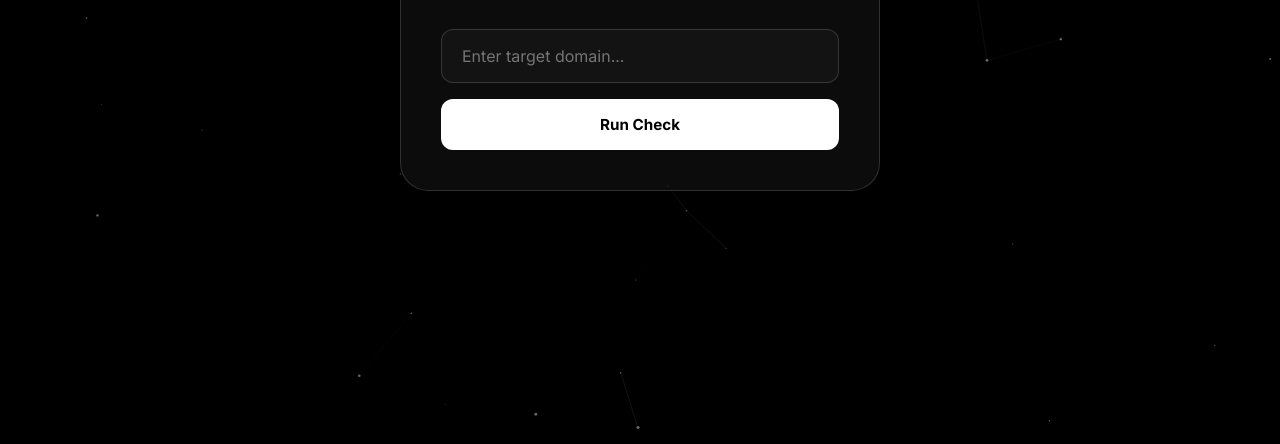
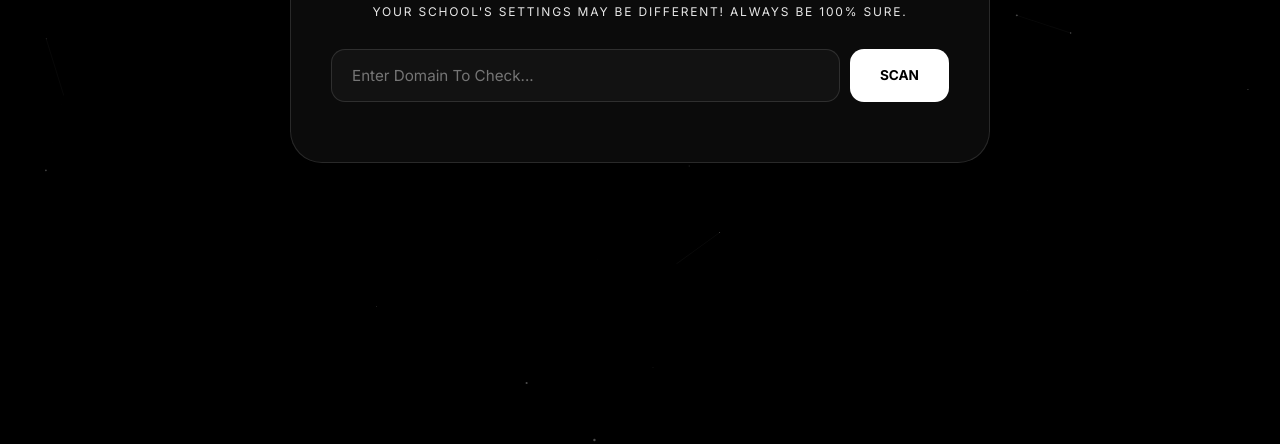
Before and after one commit to NoseyGames/link-checker, a website: page public/index.html in a window 1280 px wide. Shown: the part 356-800 px from the top of the page. Drawn offline with Linux system fonts and the light colour scheme.

Commit message:
Update index.html

```diff
--- a/public/index.html
+++ b/public/index.html
@@ -3,15 +3,15 @@
 <head>
     <meta charset="UTF-8">
     <meta name="viewport" content="width=device-width, initial-scale=1.0">
-    <title>Link Checker | Noir Glass</title>
-    <link href="https://fonts.googleapis.com/css2?family=Inter:wght@400;600;700&display=swap" rel="stylesheet">
+    <title>NikeChecker</title>
+    <link href="https://fonts.googleapis.com/css2?family=Inter:wght@400;600;700&family=JetBrains+Mono&display=swap" rel="stylesheet">
     <style>
         :root {
-            --primary: #ffffff; /* White accents for black theme */
+            --primary: #ffffff;
             --primary-hover: #e2e8f0;
-            --bg-night: #000000; /* Pure black */
-            --glass-bg: rgba(18, 18, 18, 0.7); /* Darker glass */
-            --glass-border: rgba(255, 255, 255, 0.15);
+            --bg-night: #000000;
+            --glass-bg: rgba(15, 15, 15, 0.75);
+            --glass-border: rgba(255, 255, 255, 0.12);
             --text-main: #ffffff;
             --text-muted: #94a3b8;
             --success: #22c55e;
@@ -30,19 +30,15 @@
             height: 100%;
             overflow: hidden;
             background-color: var(--bg-night);
-            color: var(--text-main);
         }
 
-        /* Star Background Layers */
         #constellation-canvas {
             position: fixed;
             top: 0;
             left: 0;
             z-index: 1;
-            display: block;
         }
 
-        /* UI Layer */
         .ui-wrapper {
             position: relative;
             z-index: 10;
@@ -56,109 +52,130 @@
 
         .container {
             background: var(--glass-bg);
-            backdrop-filter: blur(20px);
-            -webkit-backdrop-filter: blur(20px);
+            backdrop-filter: blur(25px);
+            -webkit-backdrop-filter: blur(25px);
             padding: 40px;
-            border-radius: 28px;
+            border-radius: 32px;
             border: 1px solid var(--glass-border);
-            box-shadow: 0 25px 50px -12px rgba(0, 0, 0, 0.9);
-            max-width: 480px;
+            box-shadow: 0 30px 60px -12px rgba(0, 0, 0, 0.9);
+            max-width: 700px;
             width: 100%;
             text-align: center;
             pointer-events: auto;
         }
 
+        /* Forced White Text for Headers */
         h1 {
-            font-size: 1.8rem;
+            font-size: 1.6rem;
             font-weight: 700;
-            margin-bottom: 8px;
-            letter-spacing: -0.025em;
-            color: #fff;
+            margin-bottom: 6px;
+            letter-spacing: -0.02em;
+            color: #ffffff !important;
         }
 
         .subtitle {
-            color: var(--text-muted);
-            margin-bottom: 32px;
-            font-size: 0.85rem;
+            color: #ffffff !important; /* Changed from muted to white */
+            margin-bottom: 30px;
+            font-size: 0.75rem;
             text-transform: uppercase;
-            letter-spacing: 0.05em;
+            letter-spacing: 0.15em;
+            opacity: 0.9;
+        }
+
+        .input-box {
+            display: flex;
+            gap: 10px;
+            margin-bottom: 20px;
         }
 
         input[type="text"] {
-            width: 100%;
+            flex: 1;
             padding: 16px 20px;
-            font-size: 1rem;
+            font-size: 0.95rem;
             background: rgba(255, 255, 255, 0.03);
             border: 1px solid var(--glass-border);
-            border-radius: 12px;
+            border-radius: 14px;
             outline: none;
             color: white;
             transition: all 0.2s ease;
-            margin-bottom: 16px;
         }
 
-        input[type="text"]:focus {
-            border-color: rgba(255, 255, 255, 0.5);
-            background: rgba(255, 255, 255, 0.08);
-        }
+        input[type="text"]:focus { border-color: rgba(255, 255, 255, 0.4); }
 
         button {
-            width: 100%;
             background: var(--primary);
-            color: #000; /* Black text on white button */
+            color: #000;
             border: none;
-            padding: 16px;
-            font-size: 0.95rem;
-            font-weight: 700;
-            border-radius: 12px;
+            padding: 0 30px;
+            font-size: 0.85rem;
+            font-weight: 800;
+            border-radius: 14px;
             cursor: pointer;
+            text-transform: uppercase;
             transition: all 0.2s ease;
         }
 
-        button:hover {
-            background: var(--primary-hover);
-            transform: scale(1.01);
+        button:hover { transform: scale(1.02); background: var(--primary-hover); }
+
+        #terminal-log {
+            display: none;
+            font-family: 'JetBrains Mono', monospace;
+            font-size: 11px;
+            color: #ffffff; /* Changed from green to white */
+            text-align: left;
+            background: rgba(0,0,0,0.4);
+            padding: 15px;
+            border-radius: 12px;
+            margin-top: 10px;
+            border: 1px solid rgba(255, 255, 255, 0.1);
+            height: 80px;
+            overflow: hidden;
         }
 
-        /* Result Cards */
         .results-wrapper {
             margin-top: 30px;
-            text-align: left;
             display: none;
-            max-height: 280px;
+        }
+
+        .filter-grid {
+            display: grid;
+            grid-template-columns: 1fr 1fr;
+            gap: 12px;
+            max-height: 350px;
             overflow-y: auto;
-            padding-right: 5px;
+            padding-right: 8px;
         }
 
         .filter-card {
-            padding: 14px 18px;
+            padding: 12px 16px;
             border-radius: 14px;
-            margin-bottom: 12px;
-            background: rgba(255, 255, 255, 0.04);
+            background: rgba(255, 255, 255, 0.03);
             border: 1px solid var(--glass-border);
             display: flex;
             justify-content: space-between;
             align-items: center;
+            text-align: left;
         }
 
         .blocked { border-left: 3px solid var(--danger); }
         .allowed { border-left: 3px solid var(--success); }
 
+        .filter-name { font-weight: 700; font-size: 0.7rem; letter-spacing: 0.03em; color: #fff; }
+        .filter-cat { font-size: 0.65rem; color: var(--text-muted); margin-top: 2px; }
+
         .status-pill {
-            padding: 4px 10px;
-            border-radius: 6px;
-            font-size: 0.65rem;
+            font-size: 0.6rem;
             font-weight: 800;
-            letter-spacing: 0.03em;
             text-transform: uppercase;
+            padding: 2px 6px;
+            border-radius: 4px;
         }
 
-        .blocked .status-pill { color: var(--danger); border: 1px solid var(--danger); }
-        .allowed .status-pill { color: var(--success); border: 1px solid var(--success); }
+        .blocked .status-pill { color: var(--danger); background: rgba(239, 68, 68, 0.1); }
+        .allowed .status-pill { color: var(--success); background: rgba(34, 197, 94, 0.1); }
 
-        /* Custom Scrollbar */
-        .results-wrapper::-webkit-scrollbar { width: 3px; }
-        .results-wrapper::-webkit-scrollbar-thumb { background: rgba(255,255,255,0.2); border-radius: 10px; }
+        ::-webkit-scrollbar { width: 4px; }
+        ::-webkit-scrollbar-thumb { background: rgba(255,255,255,0.1); border-radius: 10px; }
     </style>
 </head>
 <body>
@@ -167,13 +184,16 @@
 
     <div class="ui-wrapper">
         <div class="container">
-            <h1>Link Checker</h1>
-            <p class="subtitle">Bypass Protocol Verification</p>
+          <h1>NikeChecker | Link Tester</h1>
+            <p class="subtitle">Your school's settings may be different! Always be 100% sure.</p>
 
-            <input type="text" id="urlInput" placeholder="Enter target domain..." spellcheck="false">
-            <button id="checkBtn" onclick="handleCheck()">Run Check</button>
+            <div class="input-box">
+                <input type="text" id="urlInput" placeholder="Enter Domain To Check..." spellcheck="false">
+                <button id="checkBtn" onclick="handleCheck()">Scan</button>
+            </div>
 
-            <div id="errorMessage" style="color: var(--danger); margin-top: 15px; font-size: 0.8rem; display: none;"></div>
+            <div id="terminal-log"></div>
+            <div id="errorMessage" style="color: var(--danger); font-size: 0.8rem; margin-top: 10px; display: none;"></div>
 
             <div class="results-wrapper" id="resultsWrapper">
                 <div class="filter-grid" id="filterGrid"></div>
@@ -182,110 +202,105 @@
     </div>
 
     <script>
-        /* --- STAR BACKGROUND LOGIC --- */
+        /* --- STAR LOGIC --- */
         const canvas = document.getElementById('constellation-canvas');
         const ctx = canvas.getContext('2d');
         let points = [];
-        const pointCount = 55;
-        const maxDistance = 180;
-        const speed = 0.5;
+        const pointCount = 50;
+        const maxDist = 200;
+        const speed = 0.15;
 
         function initStars() {
             canvas.width = window.innerWidth;
             canvas.height = window.innerHeight;
             points = [];
             for (let i = 0; i < pointCount; i++) {
-                points.push({
-                    x: Math.random() * canvas.width,
-                    y: Math.random() * canvas.height,
-                    vx: (Math.random() - 0.5) * speed,
-                    vy: (Math.random() - 0.5) * speed,
-                    radius: Math.random() * 1.2 + 0.4
-                });
+                points.push({ x: Math.random()*canvas.width, y: Math.random()*canvas.height, vx: (Math.random()-0.5)*speed, vy: (Math.random()-0.5)*speed, radius: Math.random()*1.2 });
             }
         }
 
         function animateStars() {
-            ctx.clearRect(0, 0, canvas.width, canvas.height);
+            ctx.clearRect(0,0,canvas.width, canvas.height);
             points.forEach((p, i) => {
                 p.x += p.vx; p.y += p.vy;
-                if (p.x < 0 || p.x > canvas.width) p.vx *= -1;
-                if (p.y < 0 || p.y > canvas.height) p.vy *= -1;
-
+                if(p.x<0||p.x>canvas.width) p.vx*=-1;
+                if(p.y<0||p.y>canvas.height) p.vy*=-1;
                 ctx.beginPath();
-                ctx.arc(p.x, p.y, p.radius, 0, Math.PI * 2);
-                ctx.fillStyle = "rgba(255, 255, 255, 0.4)";
+                ctx.arc(p.x, p.y, p.radius, 0, Math.PI*2);
+                ctx.fillStyle = "rgba(255,255,255,0.3)";
                 ctx.fill();
-
-                for (let j = i + 1; j < points.length; j++) {
+                for (let j = i+1; j < points.length; j++) {
                     const p2 = points[j];
-                    const dx = p.x - p2.x;
-                    const dy = p.y - p2.y;
-                    const dist = Math.sqrt(dx * dx + dy * dy);
-                    if (dist < maxDistance) {
-                        ctx.beginPath();
-                        ctx.moveTo(p.x, p.y);
-                        ctx.lineTo(p2.x, p2.y);
-                        // Neutral gray lines
-                        ctx.strokeStyle = `rgba(200, 200, 200, ${1 - dist / maxDistance - 0.5})`;
-                        ctx.lineWidth = 0.5;
-                        ctx.stroke();
+                    const d = Math.sqrt((p.x-p2.x)**2 + (p.y-p2.y)**2);
+                    if (d < maxDist) {
+                        ctx.beginPath(); ctx.moveTo(p.x, p.y); ctx.lineTo(p2.x, p2.y);
+                        ctx.strokeStyle = `rgba(150,150,150,${1 - d/maxDist - 0.6})`;
+                        ctx.lineWidth = 0.5; ctx.stroke();
                     }
                 }
             });
             requestAnimationFrame(animateStars);
         }
+        window.addEventListener('resize', initStars);
+        initStars(); animateStars();
 
-        window.addEventListener('resize', initStars);
-        initStars();
-        animateStars();
-
-        /* --- API CHECKER LOGIC --- */
+        /* --- LOGIC --- */
         async function handleCheck() {
             const input = document.getElementById('urlInput');
+            const terminal = document.getElementById('terminal-log');
+            const wrapper = document.getElementById('resultsWrapper');
             const grid = document.getElementById('filterGrid');
-            const wrapper = document.getElementById('resultsWrapper');
-            const err = document.getElementById('errorMessage');
 
-            let url = input.value.trim();
+            let url = input.value.trim().replace(/^https?:\/\//, '').split('/')[0];
             if (!url) return;
 
-            url = url.replace(/^https?:\/\//, '').split('/')[0];
-            err.style.display = 'none';
             wrapper.style.display = 'none';
+            terminal.style.display = 'block';
+            terminal.innerHTML = "";
+
+            const logSteps = [
+                `> Initiating handshake with ${url}...`,
+                `> Bypassing local DNS cache...`,
+                `> Querying 16 filter modules...`,
+                `> Decoding response packets...`
+            ];
+
+            for(let step of logSteps) {
+                terminal.innerHTML += `<div>${step}</div>`;
+                terminal.scrollTop = terminal.scrollHeight;
+                await new Promise(r => setTimeout(r, 400));
+            }
 
             try {
-                // Fetch data (assumes backend endpoint /check exists)
                 const response = await fetch(`/check?url=${encodeURIComponent(url)}`);
                 const data = await response.json();
-
-                if (data.error) throw new Error(data.error);
+                terminal.style.display = 'none';
 
                 grid.innerHTML = '';
                 Object.entries(data.reports).forEach(([name, result]) => {
                     let isBlocked = false;
-                    let cat = "N/A";
+                    let cat = "Unknown";
 
                     if (Array.isArray(result)) [cat, isBlocked] = result;
-                    else if (typeof result === 'object') { cat = result.category; isBlocked = result.blocked; }
+                    else if (typeof result === 'object') { cat = result.category || "N/A"; isBlocked = result.blocked; }
                     else { isBlocked = true; cat = result; }
 
                     const card = document.createElement('div');
                     card.className = `filter-card ${isBlocked ? 'blocked' : 'allowed'}`;
                     card.innerHTML = `
                         <div>
-                            <div style="font-weight:700; font-size:0.75rem; letter-spacing:0.02em;">${name.toUpperCase()}</div>
-                            <div style="font-size:0.7rem; color:var(--text-muted)">${cat}</div>
+                            <div class="filter-name">${name.toUpperCase()}</div>
+                            <div class="filter-cat">${cat}</div>
                         </div>
                         <span class="status-pill">${isBlocked ? 'Blocked' : 'Clear'}</span>
                     `;
                     grid.appendChild(card);
                 });
+
                 wrapper.style.display = 'block';
-
             } catch (e) {
-                err.innerText = "System Failure: " + e.message;
-                err.style.display = 'block';
+                terminal.style.display = 'none';
+                alert("Scan failed.");
             }
         }
     </script>
```
